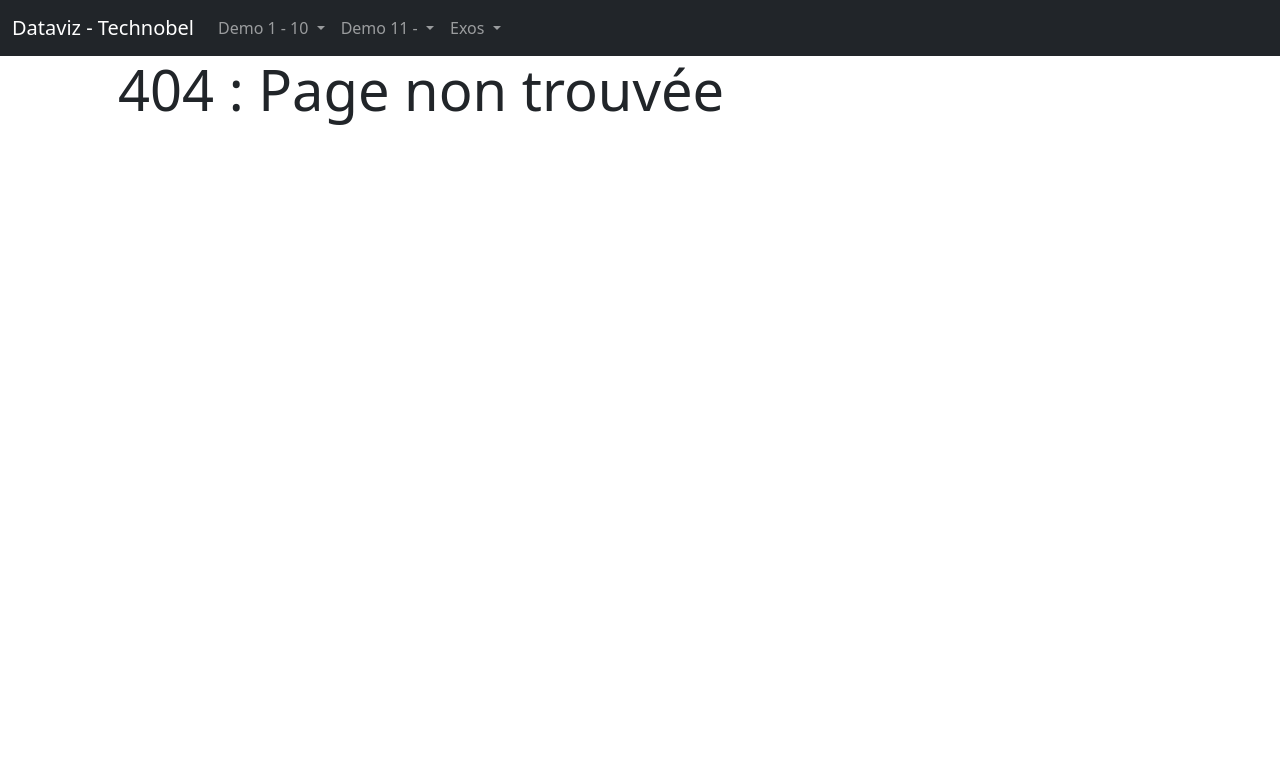
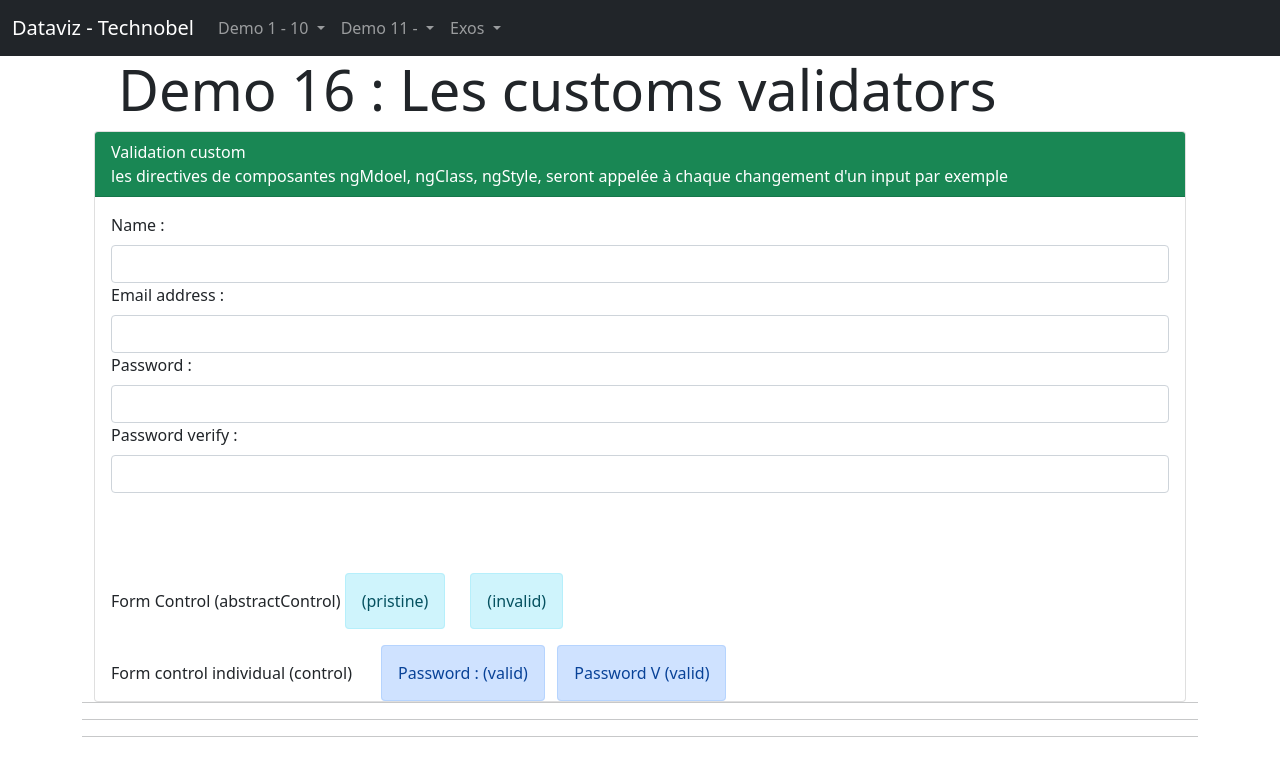
Before and after one commit to evengyl/DemoETU_Technobel_Dataviz, an Angular app: page /demo/demo16 in a window 1280 px wide. Before the commit this address had no page. Shown: the top 776 px of the page. Built offline with nearby package versions, Linux system fonts and the light colour scheme.

Commit message:
add demo16 customs validators

```diff
--- a/src/app/app-routing.module.ts
+++ b/src/app/app-routing.module.ts
@@ -9,6 +9,7 @@ import { Demo13guardedComponent } from './components/demo/demo13/demo13guarded/d
 import { LoginGuard } from './components/demo/demo13/guard/login.guard';
 import { Demo14Component } from './components/demo/demo14/demo14.component';
 import { Demo15Component } from './components/demo/demo15/demo15.component';
+import { Demo16Component } from './components/demo/demo16/demo16.component';
 import { Demo2Component } from './components/demo/demo2/demo2.component';
 import { Demo3Component } from './components/demo/demo3/demo3.component';
 import { Demo4Component } from './components/demo/demo4/demo4.component';
@@ -45,7 +46,8 @@ const routes: Routes = [
       {path : "demo13g", component : Demo13guardedComponent, canActivate : [LoginGuard] /*canDeactivate : [LoginGuard]*/}
     ]},
     { path : "demo14", component : Demo14Component},
-    { path : "demo15", component : Demo15Component}
+    { path : "demo15", component : Demo15Component},
+    { path : "demo16", component : Demo16Component}
   ]},
   { path : "exos", children : [
     { path : "exos1dot1", component : Exos1dot1Component},
--- a/src/app/app.module.ts
+++ b/src/app/app.module.ts
@@ -45,6 +45,7 @@ import { Demo13Component } from './components/demo/demo13/demo13.component';
 import { Demo13guardedComponent } from './components/demo/demo13/demo13guarded/demo13guarded.component';
 import { Demo14Component } from './components/demo/demo14/demo14.component';
 import { Demo15Component } from './components/demo/demo15/demo15.component';
+import { Demo16Component } from './components/demo/demo16/demo16.component';
 
 
 @NgModule({
@@ -83,6 +84,7 @@ import { Demo15Component } from './components/demo/demo15/demo15.component';
     Demo13guardedComponent,
     Demo14Component,
     Demo15Component,
+    Demo16Component,
   ],
   imports: [
     BrowserModule,
--- /dev/null
+++ b/src/app/components/demo/demo16/demo16.component.html
@@ -0,0 +1,78 @@
+<div class="container-fluid">
+	<div class="row">
+		<div class="col">
+			<div class="jumbotron jumbotron-fluid">
+				<div class="container">
+					<h1 class="display-4">Demo 16 : Les customs validators </h1>
+				</div>
+			</div>
+		</div>
+	</div>
+</div>
+
+<div class="container-fluid">
+    <div class="row">
+
+        <div class="col-12 align-self-center">
+            <div class="card">
+                <div class="card-header bg-success text-white">
+                    Validation custom<br>
+                    les directives de composantes ngMdoel, ngClass, ngStyle, seront appelée à chaque changement d'un input par exemple
+                </div>
+                <div class="card-body">
+                    <form class="needs-validation" [formGroup]="myForm">
+                        <label class="form-label">Name : </label>
+                        <input [ngClass]="validateName()" formControlName="name" type="text" class="form-control">
+                        <ng-container *ngIf="myForm.controls.name.touched">
+                            <p *ngIf="myForm.controls.name.errors" class="alert alert-danger">
+                                {{myForm.controls.name.errors.name}}
+                            </p>
+                        </ng-container>
+
+
+
+                        <label class="form-label">Email address : </label>
+                        <input [ngClass]="validateEmail()" formControlName="email" type="text" class="form-control">
+                        <ng-container *ngIf="myForm.controls.email.touched">
+                            <p *ngIf="myForm.controls.email.errors" class="alert alert-danger">
+                                {{myForm.controls.email.errors.email}}
+                            </p>
+                        </ng-container>
+
+                        <label class="form-label">Password : </label>
+                        <input [ngClass]="validatePassword()" formControlName="password" type="password" class="form-control">
+
+                        <label class="form-label">Password verify : </label>
+                        <input [ngClass]="validatePasswordVerify()" formControlName="passwordVerify" type="password" class="form-control">
+                        <ng-container *ngIf="myForm.controls.passwordVerify.touched">
+                            <p *ngIf="myForm.errors" class="alert alert-danger">
+                                {{myForm.errors.twoPasswordCheck}}
+                            </p>
+                        </ng-container>
+
+                        <br>
+                        <button
+                            *ngIf="myForm.valid"
+                            (click)="sendRf()"
+                            class="btn btn-warning"
+                        >Envoyer</button>
+                        <br><br><br>
+                        Form Control (abstractControl)
+                        <span *ngIf="myForm.pristine" class="alert alert-info">(pristine)</span>&nbsp;&nbsp;
+                        <span *ngIf="myForm.touched" class="alert alert-info">(touched)</span>&nbsp;&nbsp;
+                        <span *ngIf="myForm.invalid" class="alert alert-info">(invalid)</span>&nbsp;&nbsp;
+                        <span *ngIf="myForm.valid" class="alert alert-info">(valid)</span>
+
+                        <br><br><br>
+                        Form control individual (control)
+                        <span *ngIf="myForm.controls.name.valid" class="alert alert-primary">Name : (valid)</span>&nbsp;&nbsp;
+                        <span *ngIf="myForm.controls.email.valid" class="alert alert-primary">Email : (valid)</span>&nbsp;&nbsp;
+                        <span *ngIf="myForm.controls.password.valid" class="alert alert-primary">Password : (valid)</span>&nbsp;&nbsp;
+                        <span *ngIf="myForm.controls.passwordVerify.valid" class="alert alert-primary">Password V (valid)</span>
+                    </form>
+                </div>
+            </div>
+        </div>
+        <hr><hr><hr>
+    </div>
+</div>
--- /dev/null
+++ b/src/app/components/demo/demo16/demo16.component.ts
@@ -0,0 +1,78 @@
+import { Component, OnInit } from '@angular/core';
+import { FormBuilder, FormGroup } from '@angular/forms';
+import { generateMyForm } from './forms/myForm16.form';
+
+@Component({
+  selector: 'app-demo16',
+  templateUrl: './demo16.component.html'
+})
+export class Demo16Component implements OnInit {
+
+  name : string = undefined
+  email : string = undefined
+  password : string = undefined
+  gender : string = undefined
+
+  myForm : FormGroup
+
+  constructor(private fb : FormBuilder) {
+  }
+
+  ngOnInit(): void {
+    this.myForm = generateMyForm(this.fb)
+
+  }
+
+  validateName()
+  {
+    if(this.myForm.controls.name.value != "")
+    {
+      if(this.myForm.controls.name.invalid)
+      {
+        return "is-invalid"
+      }
+      return "is-valid"
+    }
+  }
+
+  validateEmail()
+  {
+    if(this.myForm.controls.email.value != "")
+    {
+      if(this.myForm.controls.email.invalid)
+      {
+        return "is-invalid"
+      }
+      return "is-valid"
+    }
+  }
+
+  validatePassword()
+  {
+    if(this.myForm.controls.password.value != "")
+    {
+      if(this.myForm.controls.password.invalid)
+      {
+        return "is-invalid"
+      }
+      return "is-valid"
+    }
+  }
+
+  validatePasswordVerify()
+  {
+    if(this.myForm.controls.passwordVerify.value != "")
+    {
+      if(this.myForm.errors)
+      {
+        if(this.myForm.errors.twoPasswordCheck)
+        {
+          return "is-invalid"
+        }
+      }
+      return "is-valid"
+
+    }
+  }
+
+}
--- /dev/null
+++ b/src/app/components/demo/demo16/forms/myForm16.form.ts
@@ -0,0 +1,16 @@
+import { FormBuilder, FormGroup } from "@angular/forms";
+import { emailValidator } from "../validators/email.validator";
+import { nameValidator } from "../validators/name.validator";
+import { TwoPasswordCheckValidator } from "../validators/twoPasswordCheck.validator";
+
+export function generateMyForm(fb : FormBuilder) : FormGroup
+{
+    return fb.group({
+        name : ["", [nameValidator], []],
+        email : ["", [emailValidator], []],
+        password : ["", [], []],
+        passwordVerify : ["", [], []]
+    }, {
+        validators : TwoPasswordCheckValidator
+    })
+}
--- /dev/null
+++ b/src/app/components/demo/demo16/validators/email.validator.ts
@@ -0,0 +1,21 @@
+import { AbstractControl, ValidationErrors } from "@angular/forms";
+
+export function emailValidator(control : AbstractControl)
+{
+    let error : ValidationErrors
+
+    if(control.value)
+    {
+        if(control.value.length <= 5)
+        {
+            error = { email : "Votre email ne peux pas contenir moins de 6 caractères"}
+            return error
+        }
+
+        return null
+    }
+    else {
+        error = { email : "Champ obligatoire"}
+        return error
+    }
+}
--- /dev/null
+++ b/src/app/components/demo/demo16/validators/name.validator.ts
@@ -0,0 +1,27 @@
+import { AbstractControl, ValidationErrors } from "@angular/forms";
+
+export function nameValidator(control : AbstractControl)
+{
+    let error : ValidationErrors
+
+    if(control.value)
+    {
+        if(control.value == "test")
+        {
+            error = { name : "Je suis certain que votre nom n'est pas 'test'" }
+            return error
+        }
+
+        if(control.value.length <= 2)
+        {
+            error = { name : "Votre nom ne peux pas contenir moins de 3 caractères"}
+            return error
+        }
+
+        return null
+    }
+    else {
+        error = { name : "Champ obligatoire"}
+        return error
+    }
+}
--- /dev/null
+++ b/src/app/components/demo/demo16/validators/twoPasswordCheck.validator.ts
@@ -0,0 +1,22 @@
+import { AbstractControl, ValidationErrors } from "@angular/forms";
+
+export function TwoPasswordCheckValidator(controlGroup : AbstractControl)
+{
+    let errors : ValidationErrors
+
+    if(controlGroup.value.password && controlGroup.value.passwordVerify)
+    {
+        if(controlGroup.value.password == controlGroup.value.passwordVerify)
+        {
+            return null
+        }
+        else{
+            errors = { twoPasswordCheck : "Vos deux mots de passe ne corresponde pas"}
+            return errors
+        }
+    }
+    else{
+        errors = { twoPasswordCheck : "Champ obligatoire"}
+    }
+
+}
--- a/src/app/components/shared/navbar/navbar.component.html
+++ b/src/app/components/shared/navbar/navbar.component.html
@@ -49,6 +49,9 @@
               <li><a class="dropdown-item" routerLink="demo/demo14">Demo 14 - Les modèles</a></li>
               <li><hr class="dropdown-divider"></li>
               <li><a class="dropdown-item" routerLink="demo/demo15">Demo 15 - Les reactives forms</a></li>
+              <li><hr class="dropdown-divider"></li>
+              <li><a class="dropdown-item" routerLink="demo/demo16">Demo 16 - Les customs validators</a></li>
+
 
             </ul>
           </li>
```
